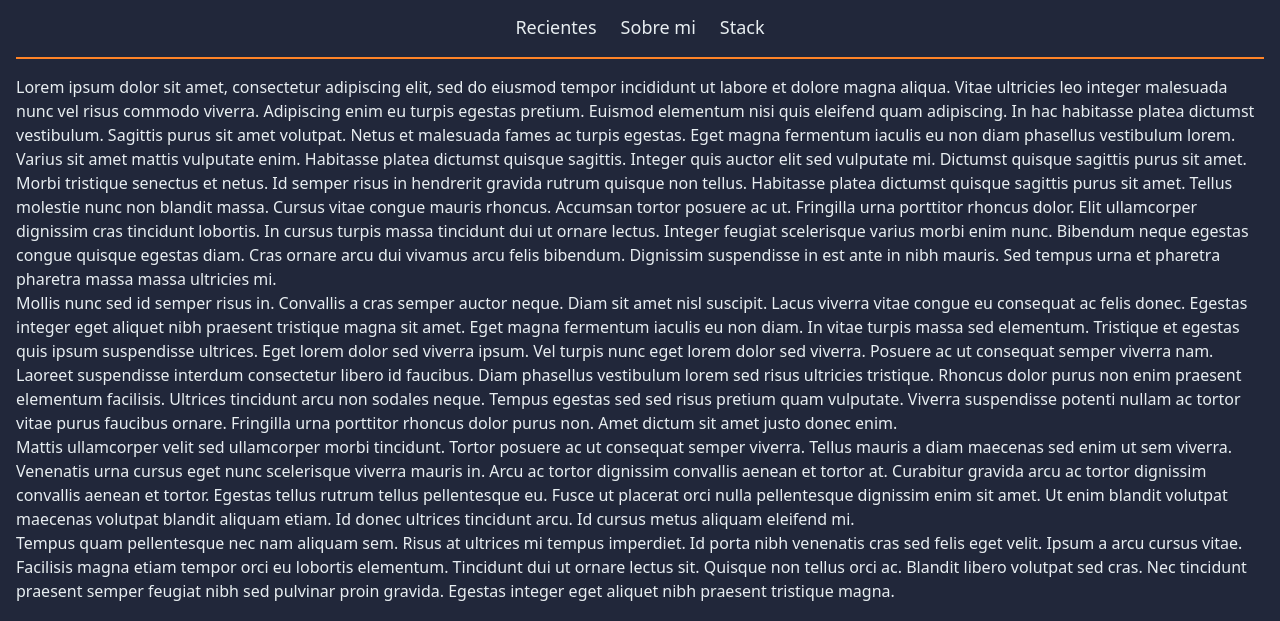
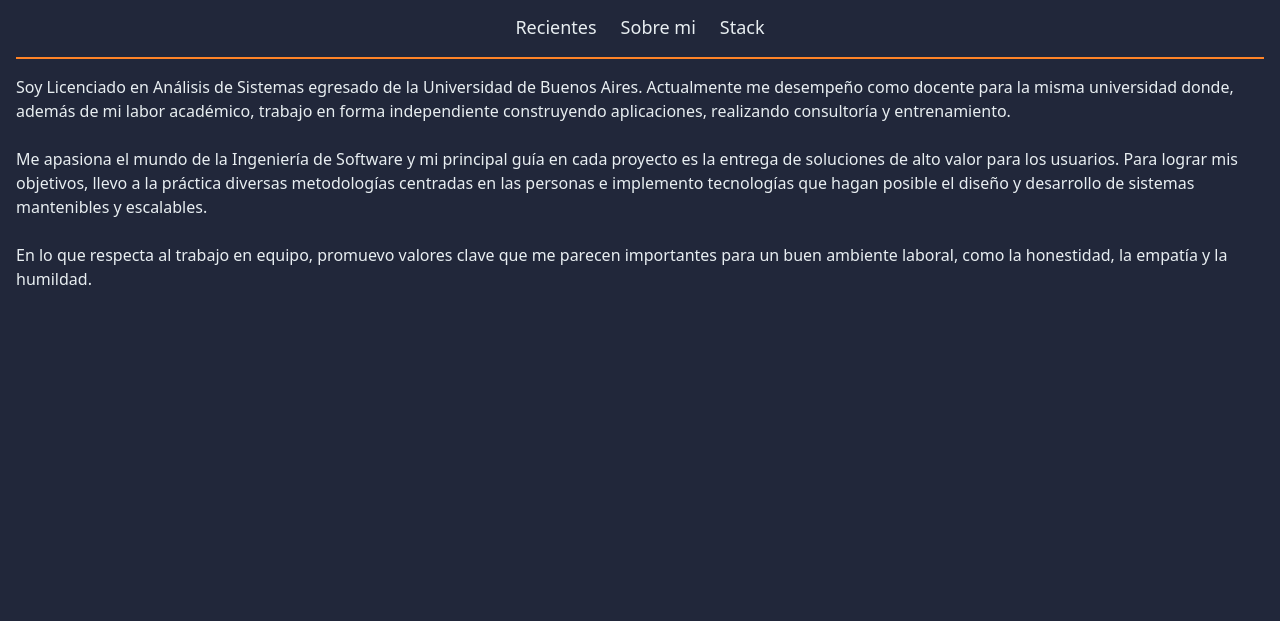
Before and after one commit to joackob/blog-nxt-template, an Astro site: page /about in a window 1280 px wide. Shown: the part 179-800 px from the top of the page. Built offline with nearby package versions, Linux system fonts and the light colour scheme; Astro itself is replaced by a stand-in of ours.

Commit message:
add about me

```diff
--- a/src/pages/about.astro
+++ b/src/pages/about.astro
@@ -4,67 +4,27 @@ import Layout from "../layouts/Page.astro";
 
 <Layout>
 	<p>
-		Lorem ipsum dolor sit amet, consectetur adipiscing elit, sed do eiusmod
-		tempor incididunt ut labore et dolore magna aliqua. Vitae ultricies leo
-		integer malesuada nunc vel risus commodo viverra. Adipiscing enim eu
-		turpis egestas pretium. Euismod elementum nisi quis eleifend quam
-		adipiscing. In hac habitasse platea dictumst vestibulum. Sagittis purus
-		sit amet volutpat. Netus et malesuada fames ac turpis egestas. Eget
-		magna fermentum iaculis eu non diam phasellus vestibulum lorem. Varius
-		sit amet mattis vulputate enim. Habitasse platea dictumst quisque
-		sagittis. Integer quis auctor elit sed vulputate mi. Dictumst quisque
-		sagittis purus sit amet.
+		Soy Licenciado en Análisis de Sistemas egresado de la Universidad de
+		Buenos Aires. Actualmente me desempeño como docente para la misma
+		universidad donde, además de mi labor académico, trabajo en forma
+		independiente construyendo aplicaciones, realizando consultoría y
+		entrenamiento.
 	</p>
 
+	<br />
 	<p>
-		Morbi tristique senectus et netus. Id semper risus in hendrerit gravida
-		rutrum quisque non tellus. Habitasse platea dictumst quisque sagittis
-		purus sit amet. Tellus molestie nunc non blandit massa. Cursus vitae
-		congue mauris rhoncus. Accumsan tortor posuere ac ut. Fringilla urna
-		porttitor rhoncus dolor. Elit ullamcorper dignissim cras tincidunt
-		lobortis. In cursus turpis massa tincidunt dui ut ornare lectus. Integer
-		feugiat scelerisque varius morbi enim nunc. Bibendum neque egestas
-		congue quisque egestas diam. Cras ornare arcu dui vivamus arcu felis
-		bibendum. Dignissim suspendisse in est ante in nibh mauris. Sed tempus
-		urna et pharetra pharetra massa massa ultricies mi.
+		Me apasiona el mundo de la Ingeniería de Software y mi principal guía en
+		cada proyecto es la entrega de soluciones de alto valor para los
+		usuarios. Para lograr mis objetivos, llevo a la práctica diversas
+		metodologías centradas en las personas e implemento tecnologías que
+		hagan posible el diseño y desarrollo de sistemas mantenibles y
+		escalables.
 	</p>
 
+	<br />
 	<p>
-		Mollis nunc sed id semper risus in. Convallis a cras semper auctor
-		neque. Diam sit amet nisl suscipit. Lacus viverra vitae congue eu
-		consequat ac felis donec. Egestas integer eget aliquet nibh praesent
-		tristique magna sit amet. Eget magna fermentum iaculis eu non diam. In
-		vitae turpis massa sed elementum. Tristique et egestas quis ipsum
-		suspendisse ultrices. Eget lorem dolor sed viverra ipsum. Vel turpis
-		nunc eget lorem dolor sed viverra. Posuere ac ut consequat semper
-		viverra nam. Laoreet suspendisse interdum consectetur libero id
-		faucibus. Diam phasellus vestibulum lorem sed risus ultricies tristique.
-		Rhoncus dolor purus non enim praesent elementum facilisis. Ultrices
-		tincidunt arcu non sodales neque. Tempus egestas sed sed risus pretium
-		quam vulputate. Viverra suspendisse potenti nullam ac tortor vitae purus
-		faucibus ornare. Fringilla urna porttitor rhoncus dolor purus non. Amet
-		dictum sit amet justo donec enim.
-	</p>
-
-	<p>
-		Mattis ullamcorper velit sed ullamcorper morbi tincidunt. Tortor posuere
-		ac ut consequat semper viverra. Tellus mauris a diam maecenas sed enim
-		ut sem viverra. Venenatis urna cursus eget nunc scelerisque viverra
-		mauris in. Arcu ac tortor dignissim convallis aenean et tortor at.
-		Curabitur gravida arcu ac tortor dignissim convallis aenean et tortor.
-		Egestas tellus rutrum tellus pellentesque eu. Fusce ut placerat orci
-		nulla pellentesque dignissim enim sit amet. Ut enim blandit volutpat
-		maecenas volutpat blandit aliquam etiam. Id donec ultrices tincidunt
-		arcu. Id cursus metus aliquam eleifend mi.
-	</p>
-
-	<p>
-		Tempus quam pellentesque nec nam aliquam sem. Risus at ultrices mi
-		tempus imperdiet. Id porta nibh venenatis cras sed felis eget velit.
-		Ipsum a arcu cursus vitae. Facilisis magna etiam tempor orci eu lobortis
-		elementum. Tincidunt dui ut ornare lectus sit. Quisque non tellus orci
-		ac. Blandit libero volutpat sed cras. Nec tincidunt praesent semper
-		feugiat nibh sed pulvinar proin gravida. Egestas integer eget aliquet
-		nibh praesent tristique magna.
+		En lo que respecta al trabajo en equipo, promuevo valores clave que me
+		parecen importantes para un buen ambiente laboral, como la honestidad,
+		la empatía y la humildad.
 	</p>
 </Layout>
```
